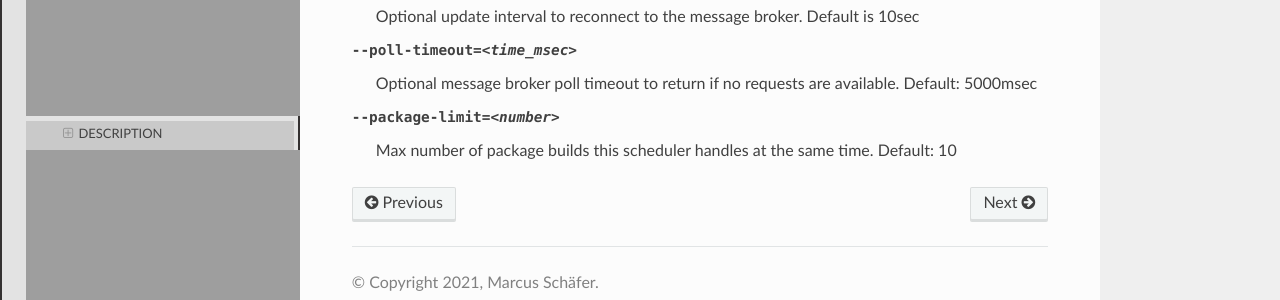
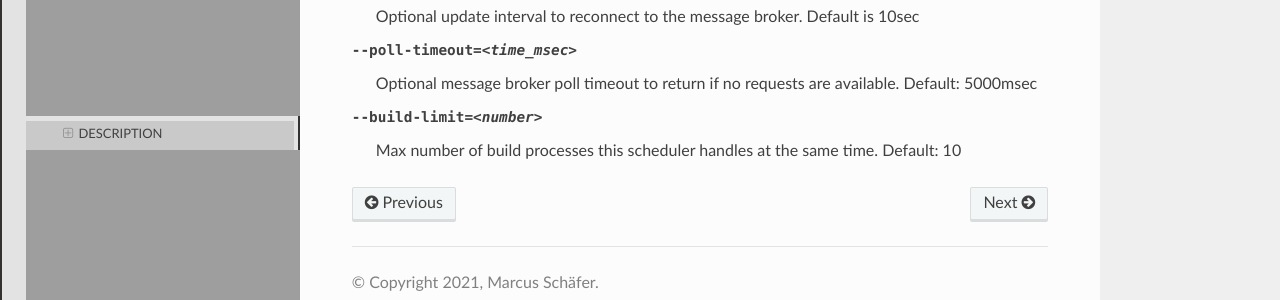
Before and after one commit to OSInside/cloud-builder, a Sphinx documentation site: the page built from doc/source/commands/cb_scheduler.rst, in a window 1280 px wide and 900 px high, scrolled down 1708 px. Shown: the part 549-849 px from the top of the window. Built offline with Sphinx 7.4.7 and the Read the Docs theme 2.0.0, drawn with Linux system fonts in a browser that asks for light colours; some of the changed text lies outside the part shown.

Commit message:
Move CB_PACKAGE_LIMIT to CB_BUILD_LIMIT

```diff
--- a/doc/source/commands/cb_scheduler.rst
+++ b/doc/source/commands/cb_scheduler.rst
@@ -10,7 +10,7 @@
    cb-scheduler
        [--update-interval=<time_sec>]
        [--poll-timeout=<time_msec>]
-       [--package-limit=<number>]
+       [--build-limit=<number>]
 
 DESCRIPTION
 -----------
@@ -129,7 +129,7 @@
   Optional message broker poll timeout to return if no
   requests are available. Default: 5000msec
 
---package-limit=<number>
+--build-limit=<number>
 
-  Max number of package builds this scheduler handles
+  Max number of build processes this scheduler handles
   at the same time. Default: 10
--- a/doc/source/runner_setup.rst
+++ b/doc/source/runner_setup.rst
@@ -131,7 +131,7 @@
    .. code:: bash
 
       CB_PROJECT="https://github.com/OSInside/cloud-builder-packages.git"
-      CB_PACKAGE_LIMIT=10
+      CB_BUILD_LIMIT=10
 
    The above settings are the default after install of {CB}.
    The used CB_PROJECT git repository is the {CB} provided example git
@@ -139,9 +139,9 @@
    purpose to let users test and run {CB}. For production
    change this value to your git project
 
-   .. note:: CB_PACKAGE_LIMIT
+   .. note:: CB_BUILD_LIMIT
 
-      Every runner comes with a package build limit. This is the number
+      Every runner comes with a build limit. This is the number
       of simultaneously allowed build processes. If the limit is hit
       the runner closes its connection to the message broker until the
       number is below the maximum. For Apache kafka the close of the
```
Also changed, not shown: 3 other files.
